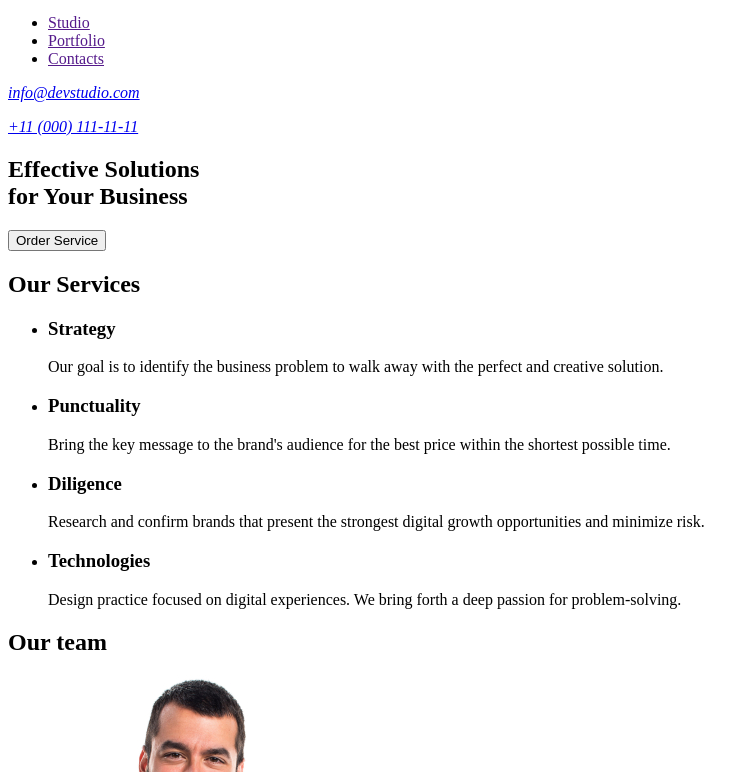
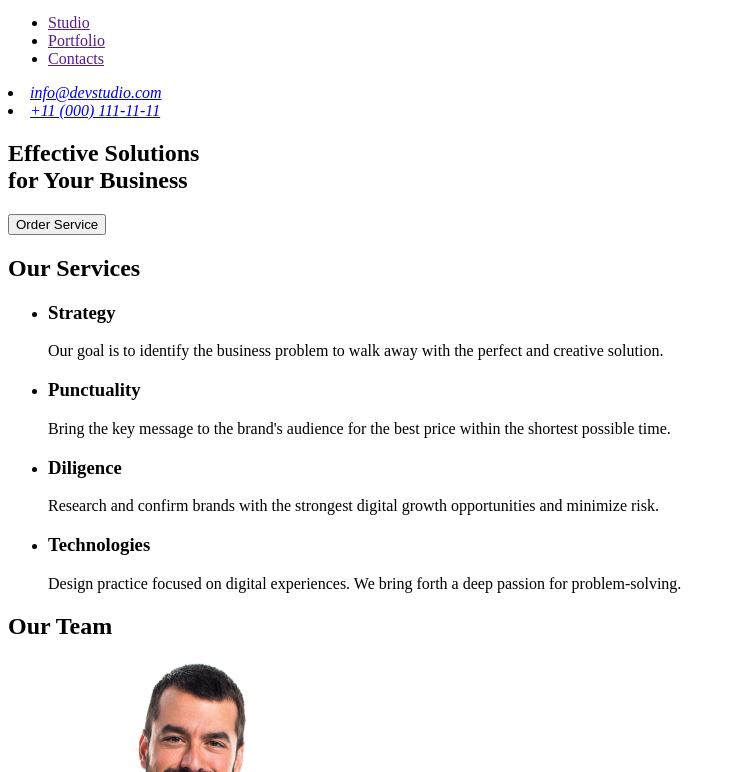
Before and after one commit to Anna-Bogriakova/My-first-project, a plain HTML site: page index.html in a window 1280 px wide. Shown: the part 28-800 px from the top of the page, without its empty margins (0-754 px from the left). Drawn offline with Linux system fonts and the light colour scheme.

Commit message:
commit message

```diff
--- a/index.html
+++ b/index.html
@@ -16,12 +16,12 @@
         </ul>
       </nav>
       <address>
-        <p>
+        <li>
           <a href="mailto:info@devstudio.com">info@devstudio.com</a>
-        </p>
-        <p>
+        </li>
+        <li>
           <a href="tel:+110001111111">+11 (000) 111-11-11</a>
-        </p>
+        </li>
       </address>
     </header>
 
@@ -29,7 +29,7 @@
       <section>
         <h1>
           Effective Solutions <br />
-          for Your Business
+          for Your Business <br />
         </h1>
         <button type="button">Order Service</button>
       </section>
@@ -53,8 +53,8 @@
           <li>
             <h3>Diligence</h3>
             <p>
-              Research and confirm brands that present the strongest digital
-              growth opportunities and minimize risk.
+              Research and confirm brands with the strongest digital growth
+              opportunities and minimize risk.
             </p>
           </li>
           <li>
@@ -68,7 +68,7 @@
       </section>
 
       <section>
-        <h2>Our team</h2>
+        <h2>Our Team</h2>
         <ul>
           <li>
             <img
```
